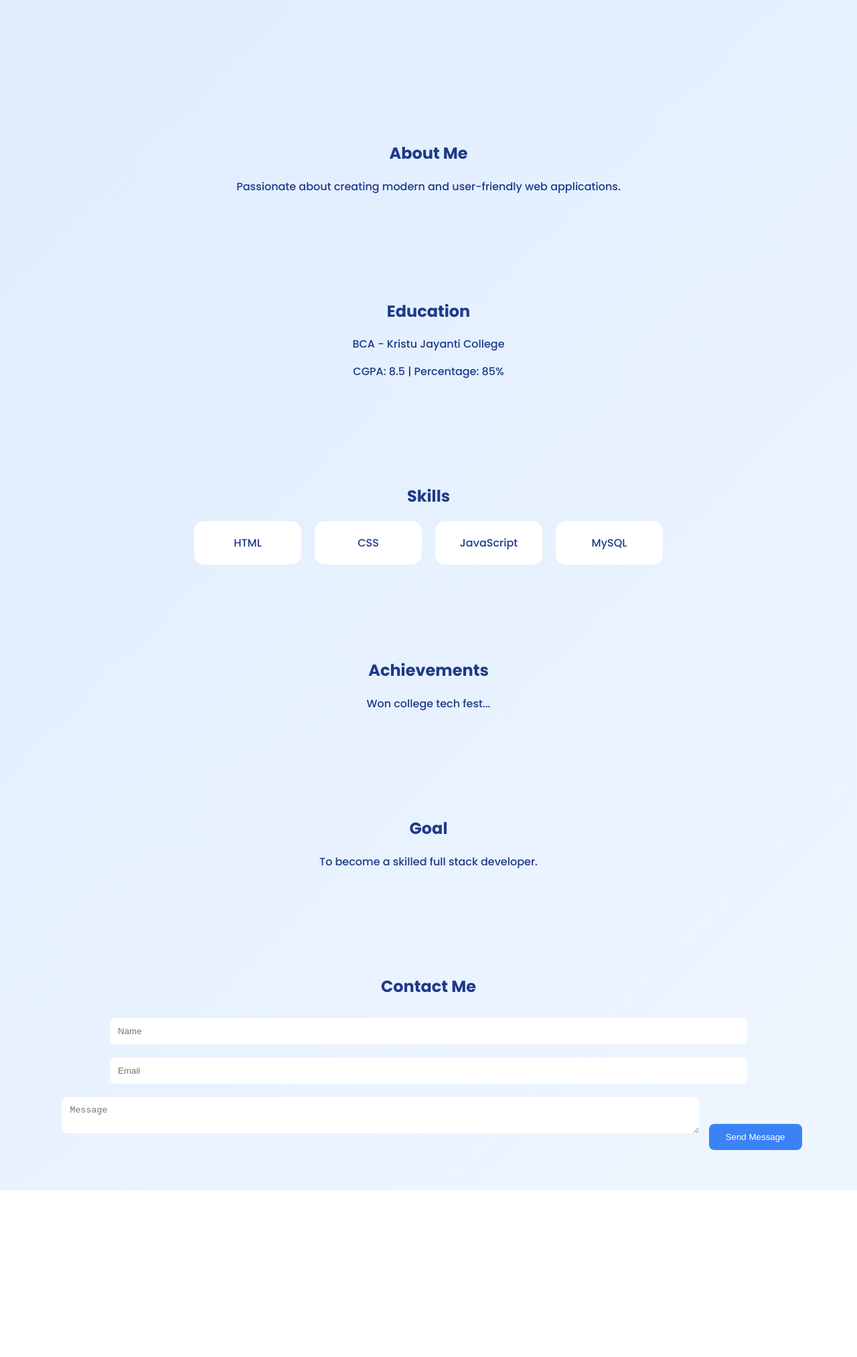
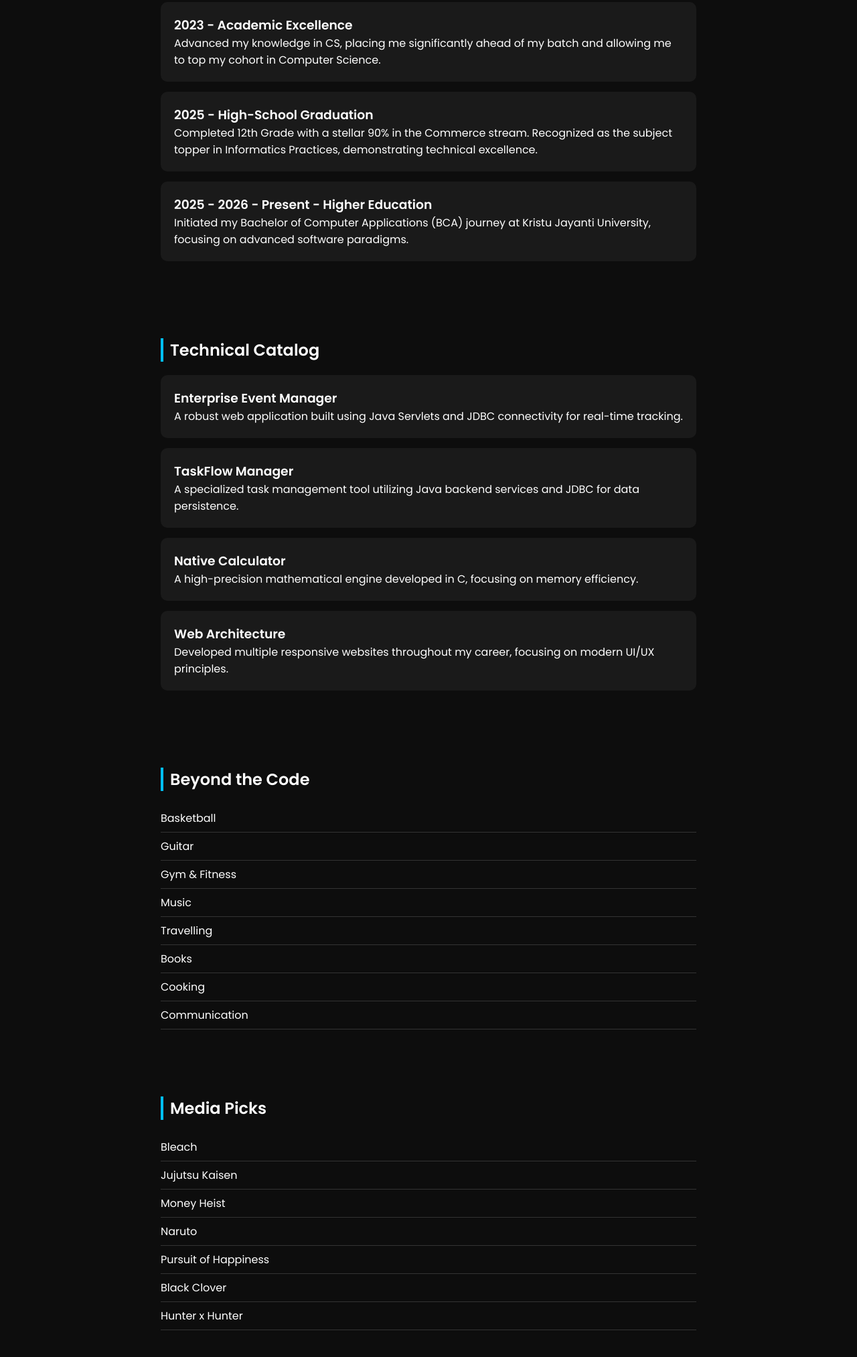
Before and after one commit to riteshsinghktm-tech/portfolio-project, a plain HTML site: page frontend/index.html in a window 1280 px wide. Shown: the part 774-2800 px from the top of the page at 67% size. Before the commit the page ends 2551 px from the top, so only its background shows below. Drawn offline with nearby package versions, Linux system fonts and the light colour scheme.

Commit message:
final code

```diff
--- a/frontend/index.html
+++ b/frontend/index.html
@@ -3,72 +3,117 @@
 <head>
 <meta charset="UTF-8">
 <meta name="viewport" content="width=device-width, initial-scale=1.0">
-<title>Portfolio</title>
+<title>Ritesh Singh Portfolio</title>
 
+<link href="https://fonts.googleapis.com/css2?family=Poppins:wght@300;400;600&display=swap" rel="stylesheet">
 <link rel="stylesheet" href="style.css">
-
-<!-- Google Font -->
-<link href="https://fonts.googleapis.com/css2?family=Poppins:wght@300;500;700&display=swap" rel="stylesheet">
-
-<!-- AOS Animation -->
-<link href="https://unpkg.com/aos@2.3.4/dist/aos.css" rel="stylesheet">
 </head>
 
 <body>
 
-<nav class="navbar">
-    <h2>Portfolio</h2>
-</nav>
+<header>
+    <h1>Ritesh Singh</h1>
+    <p>BCA Student | Developer</p>
+</header>
 
-<section class="hero">
-    <h1 class="typing">Hello, I'm <span>Ritesh Singh</span></h1>
-    <p>Aspiring Full Stack Developer</p>
+<section>
+<h2>About Me</h2>
+<p>
+I am Ritesh Singh ,BCA student at Kristu Jayanti University with a deep passion for coding and logic. Beyond the screen, I am heavily inspired by the work ethic of players such as Jayson Tatum, Kyrie Irving, and Kobe Bryant. Basketball has been a massive influence on my life, teaching me the discipline that I apply to my programming every day. I'm also a huge fan of story-based PC games; I love a good narrative and the immersive worlds that developers create.
+
+This portfolio serves as a live demonstration of my ability to integrate frontend aesthetics with robust backend systems using Node.js and Express at Kristu Jayanti University.
+</p>
 </section>
 
-<section class="section" data-aos="fade-up">
-    <h2>About Me</h2>
-    <p>Passionate about creating modern and user-friendly web applications.</p>
+<section>
+<h2>Milestones</h2>
+
+<div class="card">
+<h3>2022 - Foundational Mastery</h3>
+<p>Started attending Java and C courses at Aptech Education, which sparked my peak interest in Computer Science and established my core programming logic.</p>
+</div>
+
+<div class="card">
+<h3>2023 - Academic Excellence</h3>
+<p>Advanced my knowledge in CS, placing me significantly ahead of my batch and allowing me to top my cohort in Computer Science.</p>
+</div>
+
+<div class="card">
+<h3>2025 - High-School Graduation</h3>
+<p>Completed 12th Grade with a stellar 90% in the Commerce stream. Recognized as the subject topper in Informatics Practices, demonstrating technical excellence.</p>
+</div>
+
+<div class="card">
+<h3>2025 - 2026 - Present - Higher Education</h3>
+<p>Initiated my Bachelor of Computer Applications (BCA) journey at Kristu Jayanti University, focusing on advanced software paradigms.</p>
+</div>
+
 </section>
 
-<section class="section" data-aos="fade-right">
-    <h2>Education</h2>
-    <p>BCA - Kristu Jayanti College</p>
-    <p>CGPA: 8.5 | Percentage: 85%</p>
+<section>
+<h2>Technical Catalog</h2>
+
+<div class="card">
+<h3>Enterprise Event Manager</h3>
+<p>A robust web application built using Java Servlets and JDBC connectivity for real-time tracking.</p>
+</div>
+
+<div class="card">
+<h3>TaskFlow Manager</h3>
+<p>A specialized task management tool utilizing Java backend services and JDBC for data persistence.</p>
+</div>
+
+<div class="card">
+<h3>Native Calculator</h3>
+<p>A high-precision mathematical engine developed in C, focusing on memory efficiency.</p>
+</div>
+
+<div class="card">
+<h3>Web Architecture</h3>
+<p>Developed multiple responsive websites throughout my career, focusing on modern UI/UX principles.</p>
+</div>
+
 </section>
 
-<section class="section" data-aos="zoom-in">
-    <h2>Skills</h2>
-    <div class="cards">
-        <div class="card">HTML</div>
-        <div class="card">CSS</div>
-        <div class="card">JavaScript</div>
-        <div class="card">MySQL</div>
-    </div>
+<section>
+<h2>Beyond the Code</h2>
+<ul>
+<li>Basketball</li>
+<li>Guitar</li>
+<li>Gym & Fitness</li>
+<li>Music</li>
+<li>Travelling</li>
+<li>Books</li>
+<li>Cooking</li>
+<li>Communication</li>
+</ul>
 </section>
 
-<section class="section" data-aos="fade-left">
-    <h2>Achievements</h2>
-    <p>Won college tech fest...</p>
+<section>
+<h2>Media Picks</h2>
+<ul>
+<li>Bleach</li>
+<li>Jujutsu Kaisen</li>
+<li>Money Heist</li>
+<li>Naruto</li>
+<li>Pursuit of Happiness</li>
+<li>Black Clover</li>
+<li>Hunter x Hunter</li>
+</ul>
 </section>
 
-<section class="section" data-aos="fade-up">
-    <h2>Goal</h2>
-    <p>To become a skilled full stack developer.</p>
-</section>
+<section>
+<h2>Live Backend Interface</h2>
 
-<section class="section contact" data-aos="flip-up">
-    <h2>Contact Me</h2>
-    <form id="contactForm">
-        <input type="text" id="name" placeholder="Name" required>
-        <input type="email" id="email" placeholder="Email" required>
-        <textarea id="message" placeholder="Message"></textarea>
-        <button type="submit">Send Message</button>
-    </form>
+<form id="contact-form">
+<input type="text" id="name" placeholder="Name" required>
+<input type="email" id="email" placeholder="Email" required>
+<textarea id="message" placeholder="Message" required></textarea>
+<button type="submit">Send Message</button>
+</form>
+
 </section>
 
 <script src="script.js"></script>
-<script src="https://unpkg.com/aos@2.3.4/dist/aos.js"></script>
-<script>AOS.init();</script>
-
 </body>
 </html>
--- a/frontend/script.js
+++ b/frontend/script.js
@@ -1,38 +1,19 @@
-document.addEventListener("DOMContentLoaded", function () {
+document.querySelectorAll("section").forEach(section => {
+    section.style.opacity = 0;
+    section.style.transform = "translateY(40px)";
 
-    console.log("JS LOADED");
+    window.addEventListener("scroll", () => {
+        const top = section.getBoundingClientRect().top;
 
-    const form = document.getElementById("contactForm");
-
-    form.addEventListener("submit", async function (e) {
-        e.preventDefault();
-
-        console.log("FORM SUBMITTED");
-
-        const name = document.getElementById("name").value;
-        const email = document.getElementById("email").value;
-        const message = document.getElementById("message").value;
-
-        try {
-            const res = await fetch("http://localhost:5000/contact", {
-                method: "POST",
-                headers: {
-                    "Content-Type": "application/json"
-                },
-                body: JSON.stringify({
-                    name: name,
-                    email: email,
-                    message: message
-                })
-            });
-
-            const data = await res.text();
-            alert(data);
-
-        } catch (error) {
-            console.error(error);
-            alert("Error sending data");
+        if (top < window.innerHeight - 100) {
+            section.style.transition = "0.8s";
+            section.style.opacity = 1;
+            section.style.transform = "translateY(0)";
         }
     });
+});
 
+document.getElementById("contact-form").addEventListener("submit", function(e) {
+    e.preventDefault();
+    alert("Message received! Backend works locally.");
 });
--- a/frontend/style.css
+++ b/frontend/style.css
@@ -1,79 +1,80 @@
-body {
+* {
     margin: 0;
+    padding: 0;
+    box-sizing: border-box;
     font-family: 'Poppins', sans-serif;
-    background: linear-gradient(135deg, #dbeafe, #eff6ff);
-    color: #1e3a8a;
 }
 
-/* Navbar */
-.navbar {
-    background: rgba(59,130,246,0.8);
+body {
+    background: #0d0d0d;
     color: white;
-    padding: 15px;
-    text-align: center;
-    position: sticky;
-    top: 0;
 }
 
-/* Hero */
-.hero {
-    height: 100vh;
-    display: flex;
-    flex-direction: column;
-    justify-content: center;
-    align-items: center;
+header {
+    text-align: center;
+    padding: 60px;
+    background: linear-gradient(90deg, #000, #1a1a1a);
 }
 
-/* Typing effect */
-.typing span {
-    color: #3b82f6;
+header h1 {
+    font-size: 42px;
 }
 
-/* Sections */
-.section {
-    padding: 60px;
-    text-align: center;
+section {
+    padding: 50px;
+    max-width: 900px;
+    margin: auto;
 }
 
-/* Cards */
-.cards {
-    display: flex;
-    justify-content: center;
-    gap: 20px;
-    flex-wrap: wrap;
+h2 {
+    margin-bottom: 20px;
+    border-left: 4px solid #00bfff;
+    padding-left: 10px;
 }
 
 .card {
-    background: white;
+    background: #1a1a1a;
     padding: 20px;
-    border-radius: 15px;
-    width: 120px;
+    margin: 15px 0;
+    border-radius: 10px;
     transition: 0.3s;
 }
 
 .card:hover {
-    transform: translateY(-10px) scale(1.05);
-    box-shadow: 0 10px 25px rgba(0,0,0,0.2);
+    transform: scale(1.03);
+    background: #262626;
 }
 
-/* Contact */
+ul {
+    list-style: none;
+}
+
+ul li {
+    padding: 8px 0;
+    border-bottom: 1px solid #333;
+}
+
+form {
+    display: flex;
+    flex-direction: column;
+}
+
 input, textarea {
-    width: 80%;
+    margin: 10px 0;
     padding: 12px;
-    margin: 10px;
-    border-radius: 8px;
+    border-radius: 5px;
     border: none;
 }
 
 button {
-    background: #3b82f6;
+    padding: 12px;
+    border: none;
+    background: #00bfff;
     color: white;
-    padding: 12px 25px;
-    border: none;
-    border-radius: 8px;
+    border-radius: 5px;
     cursor: pointer;
 }
 
 button:hover {
-    background: #2563eb;
+    background: #009acd;
 }
```
Also changed, not shown: backend/server.js (+16 -31 lines).
